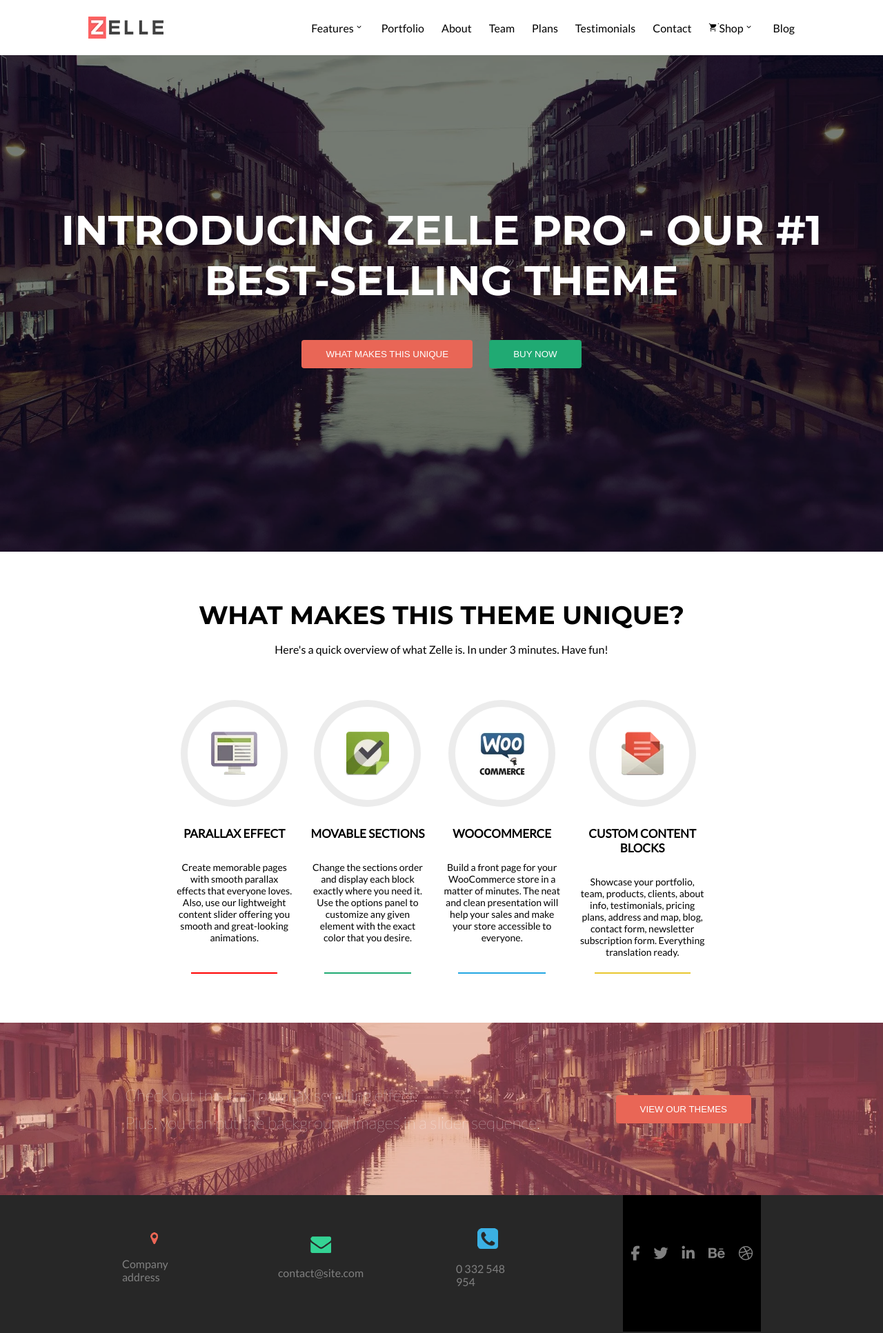
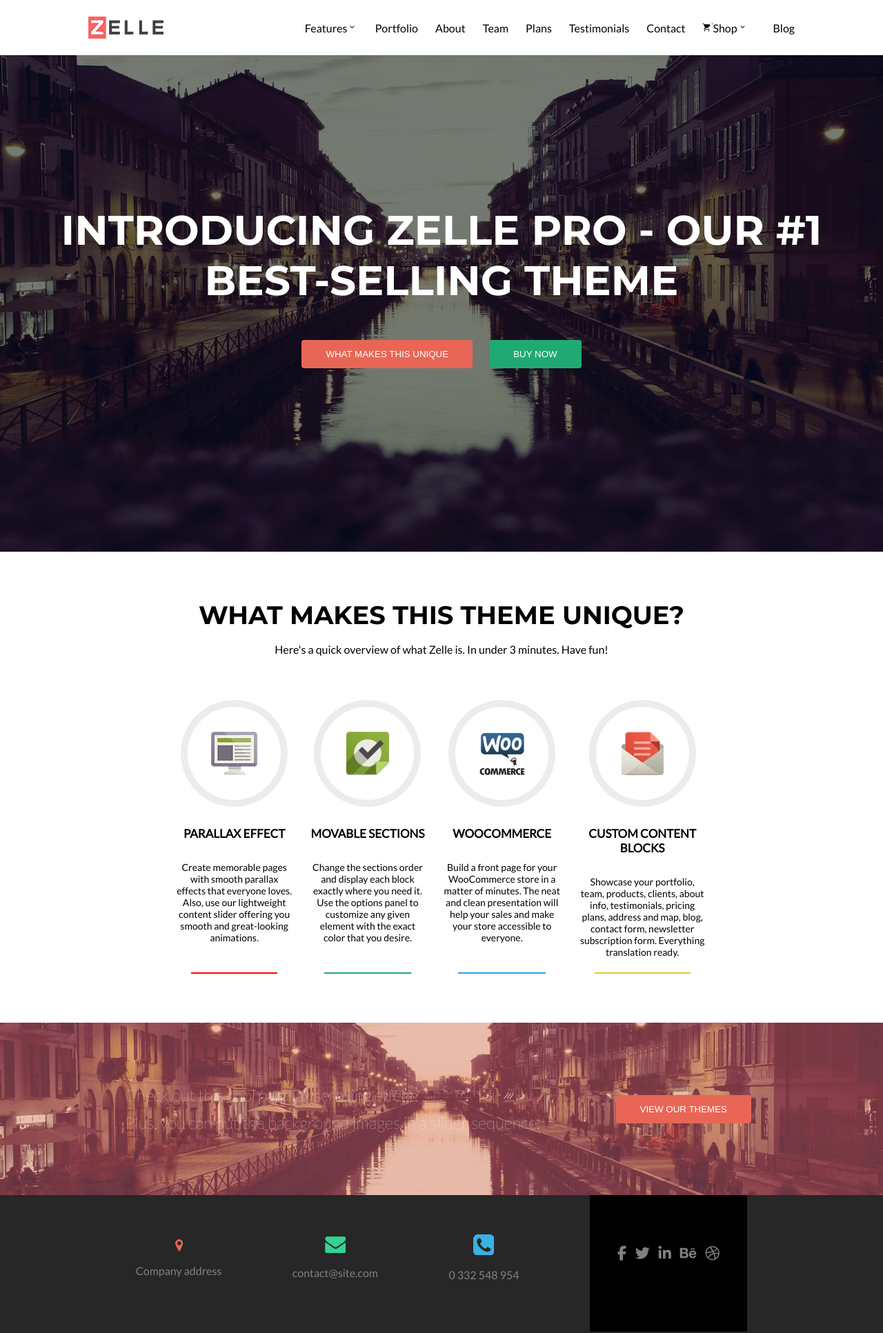
Before and after one commit to kalokamil98/stronka-korg-2, a PHP site: page / in a window 1280 px wide. Shown: the whole page at 69% size. Run offline with PHP 8.4, Linux system fonts and the light colour scheme; some libraries are stand-ins or nearby versions.

Commit message:
no finall

```diff
--- a/styles/style.css
+++ b/styles/style.css
@@ -6,6 +6,7 @@
 body {
   margin: 0;
   word-wrap: break-word;
+  overflow-x: hidden;
 }
 
 ::-moz-selection {
@@ -90,6 +91,8 @@
   -webkit-box-pack: center;
       -ms-flex-pack: center;
           justify-content: center;
+  -ms-flex-wrap: wrap;
+      flex-wrap: wrap;
 }
 
 .nav__container__img {
@@ -117,7 +120,7 @@
 
 .nav__container__list__item--arrow {
   display: inline-block;
-  min-width: 68px;
+  min-width: 77px;
 }
 
 .nav__container__list__item--card::before {
@@ -149,8 +152,10 @@
   display: none;
 }
 
-@media (max-width: 775px) {
+@media (max-width: 770px) {
   .nav__container {
+    -ms-flex-wrap: nowrap;
+        flex-wrap: nowrap;
     padding-left: 0px;
     position: static;
   }
@@ -305,7 +310,7 @@
   gap: clamp(1vw, 2vw, 3vw);
 }
 
-@media (max-width: 850px) {
+@media (max-width: 770px) {
   .unique__container {
     -webkit-box-pack: center;
         -ms-flex-pack: center;
@@ -502,12 +507,14 @@
   display: -webkit-box;
   display: -ms-flexbox;
   display: flex;
-  gap: 150px;
-  margin-left: 20%;
-  margin-right: 20%;
+  -ms-flex-wrap: wrap;
+      flex-wrap: wrap;
+  gap: 8vw;
+  margin-left: clamp(0, 10vw, 10vw);
+  margin-right: clamp(0, 10vw, 10vw);
 }
 
-@media (max-width: 850px) {
+@media (max-width: 770px) {
   .footer__container {
     gap: 10px;
     height: 375px;
@@ -518,6 +525,8 @@
     background-color: #272727;
     margin: 0 0 0 0;
     padding-top: 20px;
+    -ms-flex-wrap: nowrap;
+        flex-wrap: nowrap;
   }
 }
 
@@ -545,9 +554,9 @@
   background-color: #000000;
 }
 
-@media (max-width: 850px) {
+@media (max-width: 1015px) {
   .footer__container__item--socials {
-    width: 100vw;
+    width: 100%;
     padding: 25px 0 25px 0;
   }
 }
@@ -564,7 +573,7 @@
   -webkit-box-pack: center;
       -ms-flex-pack: center;
           justify-content: center;
-  gap: 20px;
+  gap: 1vw;
   font-size: 21px;
 }
 
--- a/styles/style.scss
+++ b/styles/style.scss
@@ -80,6 +80,7 @@
     display: flex;
     align-items: center;
     justify-content: center;
+    flex-wrap: wrap;
     &__img {
       height: 32px;
       width: 109px;
@@ -95,7 +96,7 @@
         }
         &--arrow {
           display: inline-block;
-          min-width: 68px;
+          min-width: 77px;
         }
         &--card::before {
           content: "";
@@ -128,8 +129,9 @@
       display: none;
     }
 
-    @media (max-width: 775px) {
+    @media (max-width: 770px) {
       & {
+        flex-wrap: nowrap;
         padding-left: 0px;
         position: static;
       }
@@ -251,7 +253,7 @@
   &__container {
     margin-left: clamp(1vw, 20vw, 30vw);
     margin-right: clamp(1vw, 20vw, 30vw);
-    @media (max-width: 850px) {
+    @media (max-width: 770px) {
       & {
         justify-content: center;
         align-items: center;
@@ -420,16 +422,18 @@
     align-items: center;
     justify-content: center;
     display: flex;
-    gap: 150px;
-    margin-left: 20%;
-    margin-right: 20%;
-    @media (max-width: 850px) {
+    flex-wrap: wrap;
+    gap: 8vw;
+    margin-left: clamp(0, 10vw, 10vw);
+    margin-right: clamp(0, 10vw, 10vw);
+    @media (max-width: 770px) {
       gap: 10px;
       height: 375px;
       flex-direction: column;
       background-color: #272727;
       margin: 0 0 0 0;
       padding-top: 20px;
+      flex-wrap: nowrap;
     }
     &__item {
       min-width: 92px;
@@ -438,8 +442,8 @@
         padding-top: 50px;
         padding-bottom: 81px;
         background-color: #000000;
-        @media (max-width: 850px) {
-          width: 100vw;
+        @media (max-width: 1015px) {
+          width: 100%;
           padding: 25px 0 25px 0;
         }
       }
@@ -455,7 +459,7 @@
         align-items: center;
         justify-content: center;
 
-        gap: 20px;
+        gap: 1vw;
         font-size: 21px;
         &__item__link {
           color: grey;
```
Also changed, not shown: 1 other file.
